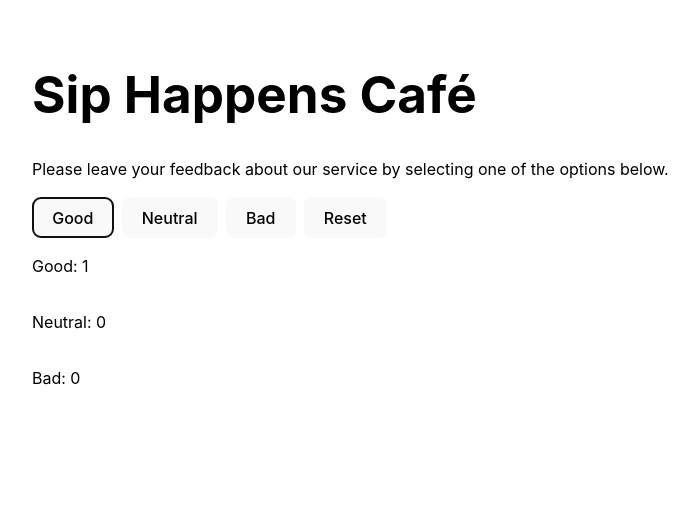
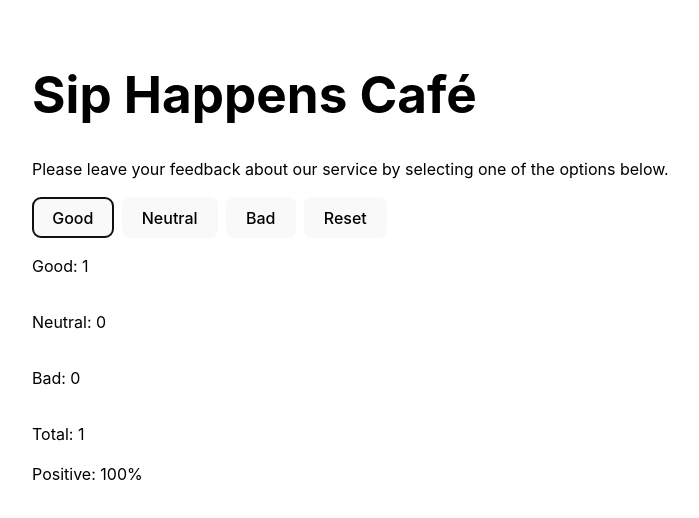
Before and after one commit to daria-hk/goit-neo-react-hw-module2, a React (Vite) app: page / in a window 1280 px wide. Both pictures are taken after a click on the button "Good". Shown: the top 518 px of the page, without its empty margins (0-699 px from the left). Built offline with nearby package versions, Linux system fonts and the light colour scheme.

Commit message:
add files

```diff
--- a/src/App.jsx
+++ b/src/App.jsx
@@ -32,7 +32,7 @@ const App = () => {
   };
 
   const totalFeedback = feedback.good + feedback.neutral + feedback.bad;
-
+  const positiveFeedback = Math.round((feedback.good / totalFeedback) * 100);
   return (
     <>
       <Description />
@@ -42,7 +42,11 @@ const App = () => {
         handleResetFeedback={handleResetFeedback}
       />
       {totalFeedback > 0 ? (
-        <Feedback feedback={feedback} />
+        <>
+          <Feedback feedback={feedback} />
+          <p>Total: {totalFeedback}</p>
+          <p>Positive: {positiveFeedback}%</p>
+        </>
       ) : (
         <Notification notif="No feedback given yet." />
       )}
```
